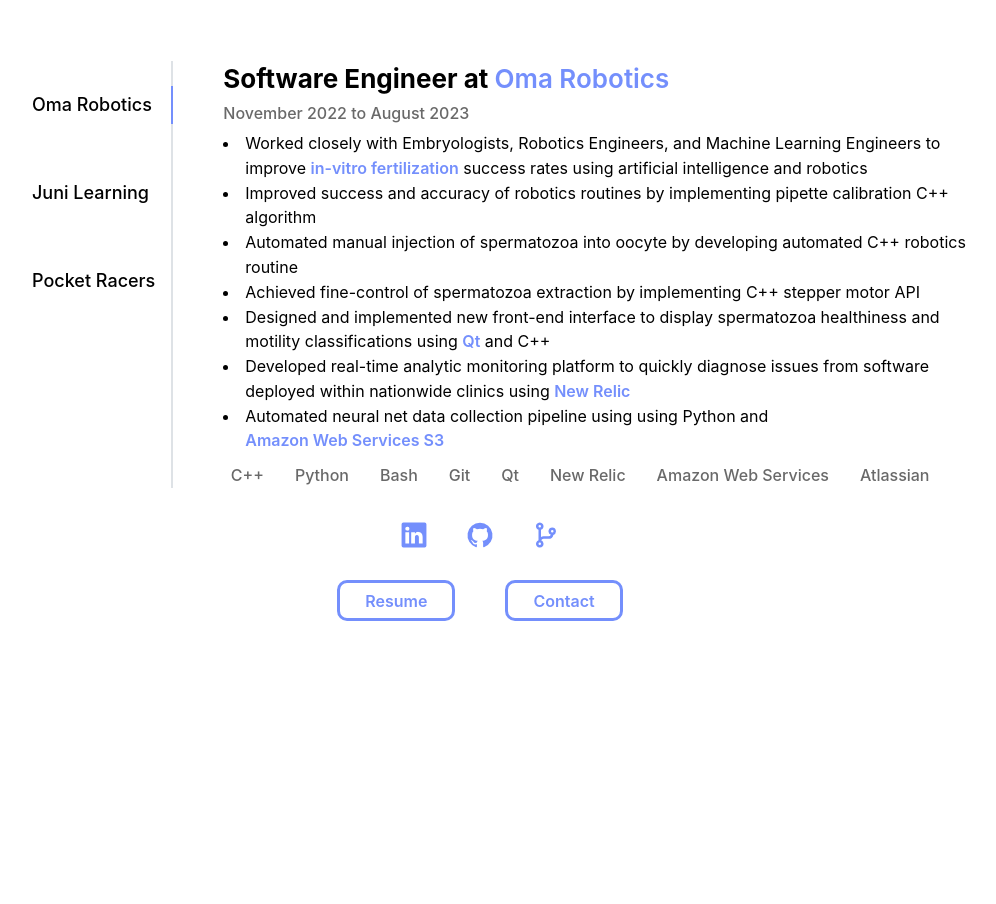
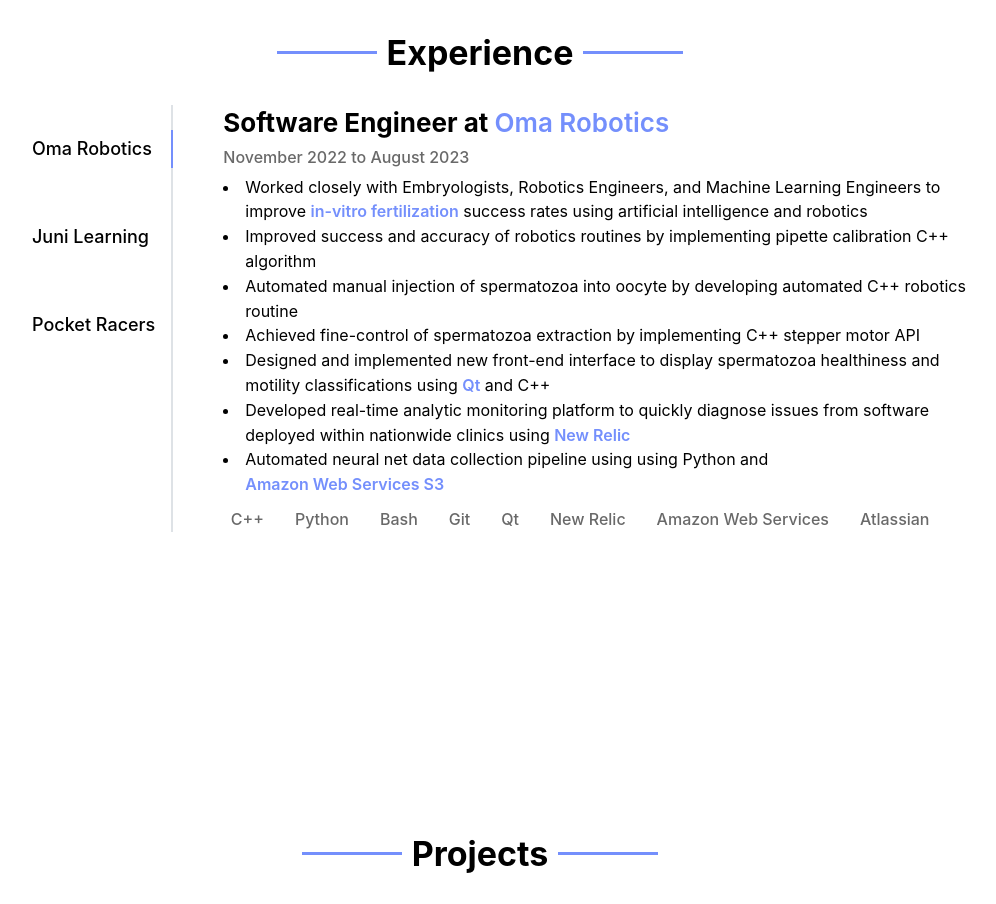
Before and after one commit to jsethlui/portfolio-v3, a React (Vite) app: page / in a window 1280 px wide. Shown: the part 1848-2752 px from the top of the page, without its empty margins (160-1156 px from the left). Before the commit the page ends 2493 px from the top, so only its background shows below. Built offline with nearby package versions, Linux system fonts and the light colour scheme.

Commit message:
Added Projects componet * Added Zoomie Roomies and RK cards

```diff
--- a/src/components/About/About.jsx
+++ b/src/components/About/About.jsx
@@ -16,7 +16,7 @@ function About() {
             </Group>
 
             <div className={classes.about_container}>
-                <Title order={1} className={classes.header}>About</Title>
+                <Title order={1} className={global.header}>About</Title>
                 <Text>
                     My name is Jeremy, and I enjoy developing and delivering products. I leveraged my Mathematics of Computation degree from the <Anchor href="https://www.ucla.edu/" title="University of California, Los Angeles" /> to secure a Software Engineer position at <Anchor href="https://omafertility.com/" title="Oma Fertility" /> There, I helped develop frontend interfaces and robotic algorithms for our Spermatoza Select Application, a software tool used within embryologist clinics to classify spermatozoa healthiness in real time. My notable achievements include:
                 </Text>
--- a/src/components/About/About.module.css
+++ b/src/components/About/About.module.css
@@ -45,30 +45,3 @@
         width: 75%;
     }
 }
-
-.header {
-    display: flex;
-    align-items: center;
-}
-
-.header::before {
-    content: "";
-    display: block;
-    position: relative;
-    top: 0px;
-    width: 100px;
-    height: 3px;
-    margin-right: 10px;
-    background-color: var(--mantine-color-indigo-4);
-}
-
-.header::after {
-    content: "";
-    display: block;
-    position: relative;
-    top: 0px;
-    width: 100px;
-    height: 3px;
-    margin-left: 10px;
-    background-color: var(--mantine-color-indigo-4);
-}
--- a/src/components/App/App.jsx
+++ b/src/components/App/App.jsx
@@ -3,6 +3,7 @@ import Intro from '/src/components/Intro/Intro.jsx'
 import Navigation from '/src/components/Navigation/Navigation.jsx'
 import About from '/src/components/About/About.jsx'
 import Experience from '/src/components/Experience/Experience.jsx'
+import Projects from '/src/components/Projects/Projects.jsx'
 import Footer from '/src/components/Footer/Footer.jsx'
 import global from '/src/components/App/App.module.css'
 
@@ -11,10 +12,11 @@ function App() {
   return (
     <>
       <Navigation />
-      <Intro className={global.intro} />
-      <About className={global.about} id="#about" />
-      <Experience className={global.experience} id="#experience" />
-      <Footer className={global.footer} />
+      <Intro />
+      <About id="#about" />
+      <Experience id="#experience" />
+      <Projects id="#projects" />
+      <Footer />
     </>
   );
 }
--- a/src/components/App/App.module.css
+++ b/src/components/App/App.module.css
@@ -1,23 +1,44 @@
 
 @import url('https://fonts.googleapis.com/css2?family=Inter:wght@300;400;500;700&family=Poppins:wght@100;300;400;500;600;700;800&display=swap');
-/*
-:global(#root) {
-  font-family: 'Inter', sans-serif;
-  font-family: 'Poppins', sans-serif;
 
-  margin: 0 auto;
-  padding: 2rem;
-  text-align: center;
-} */
+.header {
+  display: flex;
+  align-items: center;
 
-.intro {
-  position: absolute;
+  @media (max-width: 1224px) and (orientation: portrait) {
+    display: flex;
+    justify-content: center;
+    align-items: center;
+
+    margin: 0;
+  }
 }
 
-.about {
-  position: absolute;
+.header::before {
+  content: "";
+  display: block;
+  position: relative;
+  top: 0px;
+  width: 100px;
+  height: 3px;
+  margin-right: 10px;
+  background-color: var(--mantine-color-indigo-4);
 }
 
-.footer {
-  position: absolute;
+.header::after {
+  content: "";
+  display: block;
+  position: relative;
+  top: 0px;
+  width: 100px;
+  height: 3px;
+  margin-left: 10px;
+  background-color: var(--mantine-color-indigo-4);
 }
+
+.header_center {
+  display: flex;
+  justify-content: center;
+  align-items: center;
+  margin: 0 0 30px 0;
+}
--- a/src/components/Experience/Experience.jsx
+++ b/src/components/Experience/Experience.jsx
@@ -26,6 +26,7 @@ function Experience() {
 
     return (
         <Container>
+            <Title order={1} className={[global.header, global.header_center].join(" ")}>Experience</Title>
             <Tabs color={tabsColor} classNames={classes} defaultValue="oma_robotics" orientation={isTabletOrMobile && isPortrait ? "horizontal" : "vertical"}>
                 <Tabs.List>
                     <Tabs.Tab value="oma_robotics">
--- a/src/components/IconContainer/IconContainer.module.css
+++ b/src/components/IconContainer/IconContainer.module.css
@@ -4,7 +4,7 @@
     align-items: center;
     justify-content: center;
 
-    height: 100px;  /* @todo: make height value vary per screen size? */
+    height: 50px;  /* @todo: make height value vary per screen size? */
     width: auto;
 }
 
--- /dev/null
+++ b/src/components/Projects/Projects.jsx
@@ -0,0 +1,66 @@
+
+import { Container, Group, Card, Text, Image, Space, Center, Title } from '@mantine/core';
+import { UilGithub, UilExternalLinkAlt } from '@iconscout/react-unicons'
+import IconClickable from '/src/components/IconContainer/IconClickable.jsx'
+import IconContainer from '/src/components/IconContainer/IconContainer.jsx'
+import RungeKutta from '/src/assets/runge_kutta.png'
+import ZoomieRoomies from '/src/assets/zoomie_roomies.png'
+import classes from '/src/components/Projects/Projects.module.css'
+import global from '/src/components/App/App.module.css'
+
+function Projects() {
+
+    const zoomieIcons = [<IconClickable icon={<UilGithub />} href="https://github.com/cs130-w22/Group-B1" />,
+                         <IconClickable icon={<UilExternalLinkAlt />} href="https://github.com/cs130-w22/Group-B1" />]
+    const rungeKuttaIcons = [<IconClickable icon={<UilGithub />} href="https://github.com/jsethlui/What-is-the-best-Runge-Kutta-Method-" />,
+                             <IconClickable icon={<UilExternalLinkAlt />} href="https://github.com/jsethlui/What-is-the-best-Runge-Kutta-Method-/blob/main/4th_Order_Runge_Kutta_Method_Analysis.ipynb" />]
+
+    return (
+        <Container className={classes.container}>
+            <Title order={1} className={[global.header, global.header_center].join(" ")}>Projects</Title>
+            <Center className={classes.center_container}>
+                <Card classNames={classes} shadow="sm" padding="lg" radius="md" withBorder>
+                    <Card.Section>
+                        <Image src={ZoomieRoomies} h={275} alt="Zoomie Roomies" />
+                    </Card.Section>
+
+                    <Group justify="space-between" mt="md" mb="xs">
+                        <Text size="lg" fw={500}>Zoomie Roomies</Text>
+                        <IconContainer icons={zoomieIcons} />
+                    </Group>
+
+                    <Text size="sm" c="dimmed">
+                        As part of our capstone project for COM SCI 130: Software Engineering, we provide a solution roommates searching
+                        during post-graduation. We provide Zoomie Roomies, a dedicated platform for postgraduate students who are
+                        searching for roommates with similar interests.
+                    </Text>
+                    <Space h="md" />
+                    <Text size="sm" c="dimmed">
+                        Frontend built with React and CSS, backend built with NodeJS, and deployed on Heroku
+                    </Text>
+                </Card>
+
+                <Card classNames={classes} shadow="sm" padding="lg" radius="md" withBorder>
+                    <Card.Section>
+                        <Image src={RungeKutta} h={275} alt="Runge Kutta" />
+                    </Card.Section>
+
+                    <Group justify="space-between" mt="md" mb="xs">
+                        <Text size="lg" fw={500}>Runge Kutta Analysis</Text>
+                        <IconContainer icons={zoomieIcons} />
+                    </Group>
+
+                    <Text size="sm" c="dimmed">
+                        The 4th Order Runge Kutta (RK) Method is an iterative time-step method used to approximate ordinary differential equations (ODE's) aroundsome fixed point.
+                    </Text>
+                    <Space h="md" />
+                    <Text size="sm" c="dimmed">
+                    Using Jupyter Notebook, I use Python and SciPy to examine whether the standard or the weighted variation RK Methods succeed better in approximating ODE's
+                    </Text>
+                </Card>
+            </Center>
+        </Container>
+    )
+}
+
+export default Projects
--- /dev/null
+++ b/src/components/Projects/Projects.module.css
@@ -0,0 +1,11 @@
+
+.container {
+    margin: 300px auto;
+    width: 100%;
+    text-align: left;
+}
+
+.root {
+    margin: 0 50px 0 50px;
+    width: 50%;
+}
```
Also changed, not shown: src/assets/runge_kutta.png (added), src/assets/zoomie_roomies.png (added).
